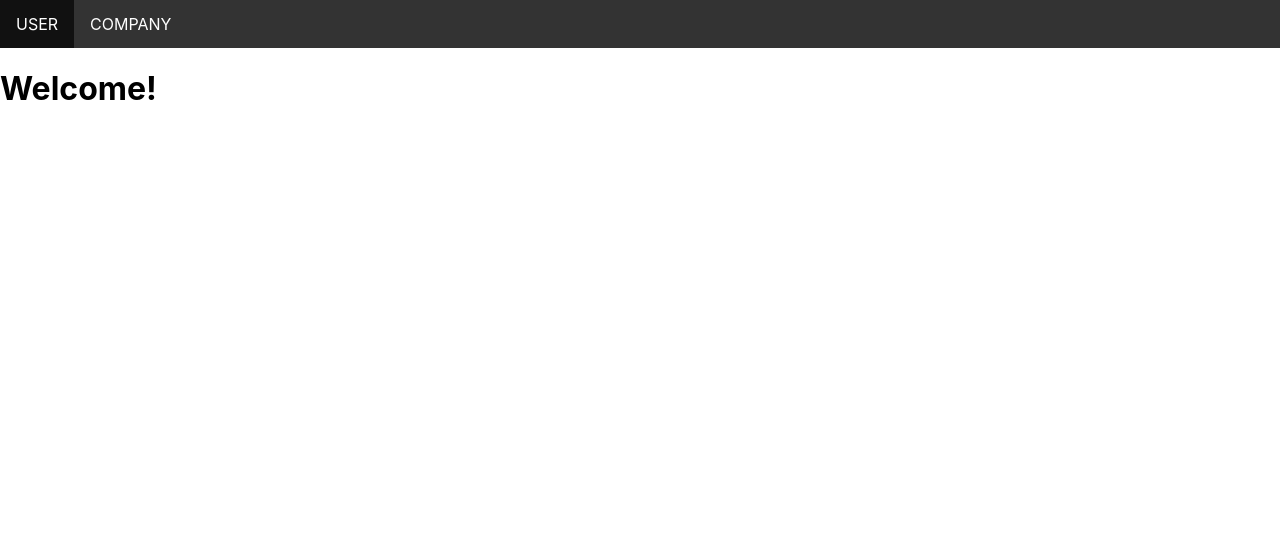
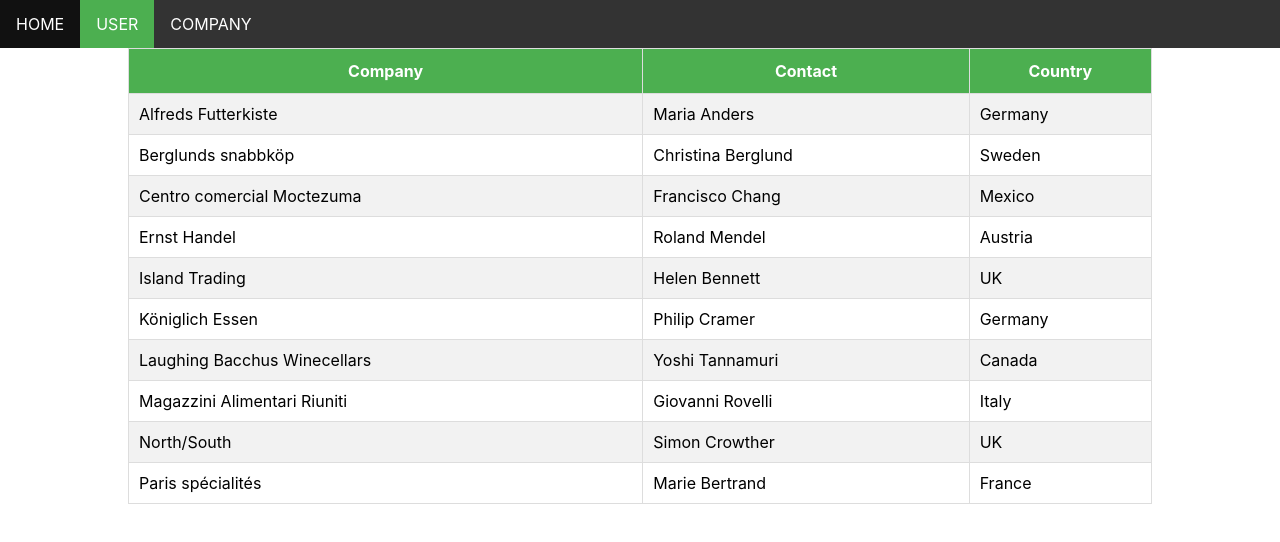
Before and after one commit to zhongchengli/otc-client, a React (Create React App) app: page /user in a window 1280 px wide. Shown: the top 542 px of the page. Built offline with nearby package versions, Linux system fonts and the light colour scheme.

Commit message:
added table component

```diff
--- a/package.json
+++ b/package.json
@@ -16,7 +16,7 @@
     "react": "^17.0.1",
     "react-apollo": "^3.1.5",
     "react-dom": "^17.0.1",
-    "react-router": "^5.2.0",
+    "react-router-dom": "^5.2.0",
     "react-scripts": "4.0.1",
     "web-vitals": "^0.2.4"
   },
--- a/src/App.js
+++ b/src/App.js
@@ -4,7 +4,6 @@ import './App.css';
 function App() {
   return (
     <div className="App">
-      <header className="App-header">
       <img src={logo} className="App-logo" alt="logo" />
       <p>
         Edit <code>src/App.js</code> and save to reload.
@@ -17,7 +16,6 @@ function App() {
       >
         Learn React
         </a>
-      </header>
     </div>
   );
 }
--- /dev/null
+++ b/src/components/Header.js
@@ -0,0 +1,18 @@
+import React from "react"
+import { Fragment } from "react"
+import Link from "./Link";
+import NavBar from "../components/NavBar";
+
+const Header = () => {
+  return (
+    <Fragment>
+      <NavBar>
+        <Link name="home" path="/" />
+        <Link name="user" path="/user" />
+        <Link name="company" path="/company" />
+      </NavBar>
+    </Fragment>
+  )
+}
+
+export default Header;
--- a/src/components/Link.js
+++ b/src/components/Link.js
@@ -1,12 +1,13 @@
-import { Fragment } from "react";
+import React, { Fragment } from "react";
+import { NavLink } from "react-router-dom";
 
 const Link = props => {
   const { name, path } = props;
 
   return (
     <Fragment>
-      <li><a href={path}>{name}</a></li>
-    </Fragment>
+      <li><NavLink to={path} exact activeClassName="link-active">{name}</NavLink> </li>
+    </Fragment >
   )
 }
 
--- /dev/null
+++ b/src/components/Table.js
@@ -0,0 +1,67 @@
+import React, { Fragment } from "react";
+
+const Table = props => {
+  return (
+    <Fragment>
+      <table className="playtravel">
+        <tr>
+          <th>Company</th>
+          <th>Contact</th>
+          <th>Country</th>
+        </tr>
+        <tr>
+          <td>Alfreds Futterkiste</td>
+          <td>Maria Anders</td>
+          <td>Germany</td>
+        </tr>
+        <tr>
+          <td>Berglunds snabbköp</td>
+          <td>Christina Berglund</td>
+          <td>Sweden</td>
+        </tr>
+        <tr>
+          <td>Centro comercial Moctezuma</td>
+          <td>Francisco Chang</td>
+          <td>Mexico</td>
+        </tr>
+        <tr>
+          <td>Ernst Handel</td>
+          <td>Roland Mendel</td>
+          <td>Austria</td>
+        </tr>
+        <tr>
+          <td>Island Trading</td>
+          <td>Helen Bennett</td>
+          <td>UK</td>
+        </tr>
+        <tr>
+          <td>Königlich Essen</td>
+          <td>Philip Cramer</td>
+          <td>Germany</td>
+        </tr>
+        <tr>
+          <td>Laughing Bacchus Winecellars</td>
+          <td>Yoshi Tannamuri</td>
+          <td>Canada</td>
+        </tr>
+        <tr>
+          <td>Magazzini Alimentari Riuniti</td>
+          <td>Giovanni Rovelli</td>
+          <td>Italy</td>
+        </tr>
+        <tr>
+          <td>North/South</td>
+          <td>Simon Crowther</td>
+          <td>UK</td>
+        </tr>
+        <tr>
+          <td>Paris spécialités</td>
+          <td>Marie Bertrand</td>
+          <td>France</td>
+        </tr>
+      </table>
+    </Fragment>
+  )
+}
+
+export default Table;
--- a/src/css/custom.css
+++ b/src/css/custom.css
@@ -19,10 +19,47 @@
   text-decoration: none;
 }
 
-.nav-bar li a:hover:not(.active) {
+.nav-bar li a:hover:not(.link-active) {
   background-color: #111;
 }
 
-.active {
+.link-active {
   background-color: #4CAF50;
 }
+
+.container {
+  display: flex;
+  flex-direction: column;
+  flex-grow: 1;
+  width: 100%;
+  margin: 0 auto;
+  padding: 2em;
+}
+
+.playtravel {
+  font-family: inherit;
+  border-collapse: collapse;
+  width: 80%;
+  margin: 0 auto;
+}
+
+.playtravel td, th {
+  border: 1px solid #ddd;
+  padding: 10px;
+}
+
+.playtravel th {
+  padding-top: 12px;
+  padding-bottom: 12px;
+  text-align: center;
+  background-color: #4CAF50;
+  color: white;
+}
+
+.playtravel tr:nth-child(even){
+  background-color: #f2f2f2;
+}
+
+.playtravel tr:hover {
+  background-color: #ddd;
+}
--- a/src/index.js
+++ b/src/index.js
@@ -2,16 +2,17 @@ import React from 'react';
 import ReactDOM from 'react-dom';
 import './index.css';
 import './css/custom.css';
-import App from './App';
-import { createBrowserHistory } from 'history';
 import { InMemoryCache } from 'apollo-cache-inmemory';
 import { HttpLink } from 'apollo-link-http';
 import ApolloClient from 'apollo-client';
 import { ApolloProvider } from 'react-apollo';
-import { Route, Router, Switch } from 'react-router';
+import { BrowserRouter, Route, Switch } from 'react-router-dom';
 import WelcomePage from './pages/WelcomePage';
+import UserPage from './pages/UserPage';
+import CompanyPage from './pages/CompanyPage';
+import Header from './components/Header';
+import App from './App';
 
-var hist = createBrowserHistory();
 const cache = new InMemoryCache();
 const link = new HttpLink({
   uri: 'http://localhost:4000/graphql'
@@ -23,16 +24,16 @@ const client = new ApolloClient({
 });
 
 ReactDOM.render(
-  <React.StrictMode>
-    <ApolloProvider client={client}>
-      <Router history={hist}>
-        <Switch>
-          <Route path="/" component={WelcomePage} />
-        </Switch>
-      </Router>
-    </ApolloProvider>
-    {/* <App /> */}
-  </React.StrictMode>,
+  <ApolloProvider client={client}>
+    <BrowserRouter>
+      <Header />
+      <Switch>
+        <Route exact path="/" component={WelcomePage} />
+        <Route exact path="/user" component={UserPage} />
+        <Route exact path="/company" component={CompanyPage} />
+      </Switch>
+    </BrowserRouter>
+  </ApolloProvider>,
   document.getElementById('root')
 );
 
--- /dev/null
+++ b/src/pages/CompanyPage.js
@@ -0,0 +1,11 @@
+import React from 'react';
+
+const CompanyPage = props => {
+  return (
+    <div>
+      CompanyPage
+    </div>
+  )
+}
+
+export default CompanyPage;
--- /dev/null
+++ b/src/pages/UserPage.js
@@ -0,0 +1,12 @@
+import React from "react";
+import Table from "../components/Table";
+
+const UserPage = props => {
+  return (
+    <div>
+      <Table />
+    </div>
+  )
+}
+
+export default UserPage;
--- a/src/pages/WelcomePage.js
+++ b/src/pages/WelcomePage.js
@@ -1,13 +1,8 @@
-import Link from "../components/Link";
-import NavBar from "../components/NavBar";
+import React from "react";
 
 const WelcomePage = () => {
   return (
     <div>
-      <NavBar>
-        <Link name="User" path="/user" />
-        <Link name="Company" path="/company" />
-      </NavBar>
       <h1>Welcome!</h1>
     </div>
   )
```
Also changed, not shown: 2 other files (tests, documents, lock files or other folders). Lines whose indentation alone changed are shown as unchanged.
